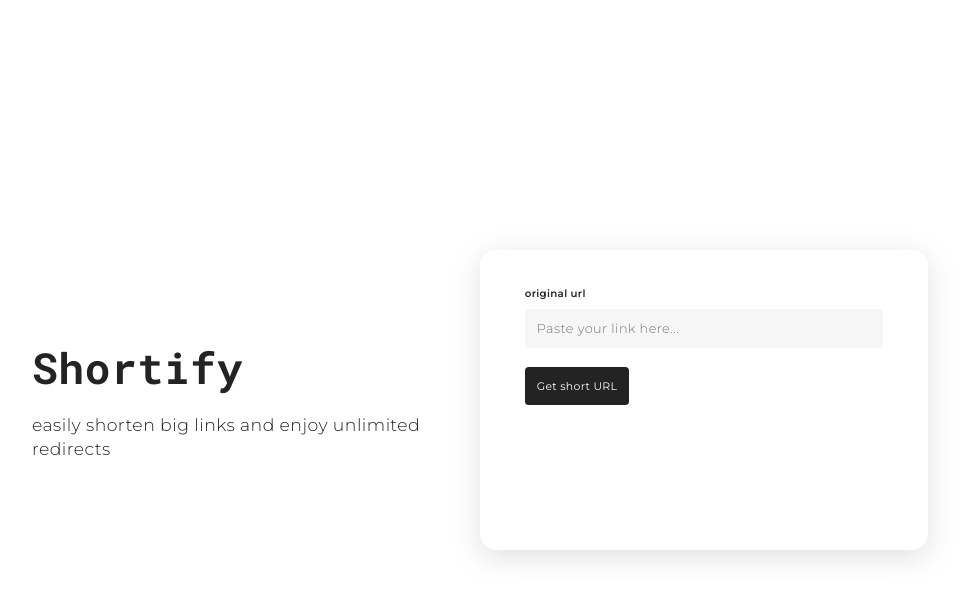
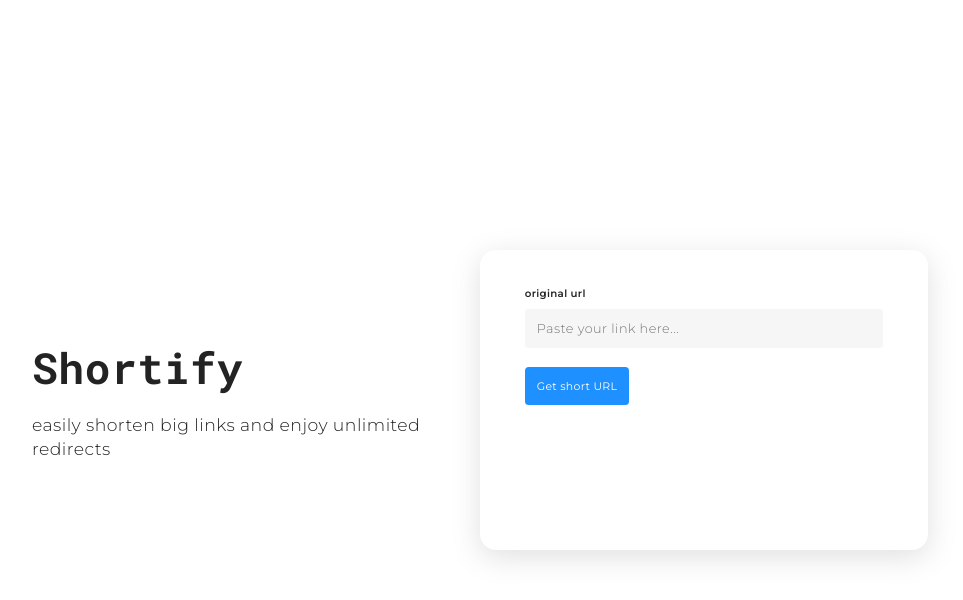
Before and after one commit to rabbykhairul/shortify-front-end, a React (Create React App) app: page / in a window 1280 px wide. In both pictures the pointer is over the button "Get short URL". Shown: the top 600 px of the page, without its empty margins (160-1123 px from the left). Built offline with nearby package versions, Linux system fonts and the light colour scheme.

Commit message:
display Button component differently based on disabled status

```diff
--- a/src/components/commons/Button.css
+++ b/src/components/commons/Button.css
@@ -1,10 +1,11 @@
 .btn {
-  color: #232323;
+  color: #fff;
   font-size: 0.85vw;
   letter-spacing: 0.025vw;
   width: fit-content;
   height: fit-content;
   padding: 0.85vw;
+  background-color: #232323;
   border: 0.025vw solid transparent;
   border-radius: 0.3vw;
   cursor: pointer;
@@ -12,10 +13,19 @@
 }
 
 .btn:hover {
-  color: #fff;
-  background-color: #232323;
+  background-color: dodgerblue;
 }
 
 .btn:focus {
   outline: none;
 }
+
+.btn-disabled {
+  opacity: 0.65;
+  cursor: default;
+}
+
+.btn-disabled:hover {
+  color: #fff;
+  background-color: #232323;
+}
```
